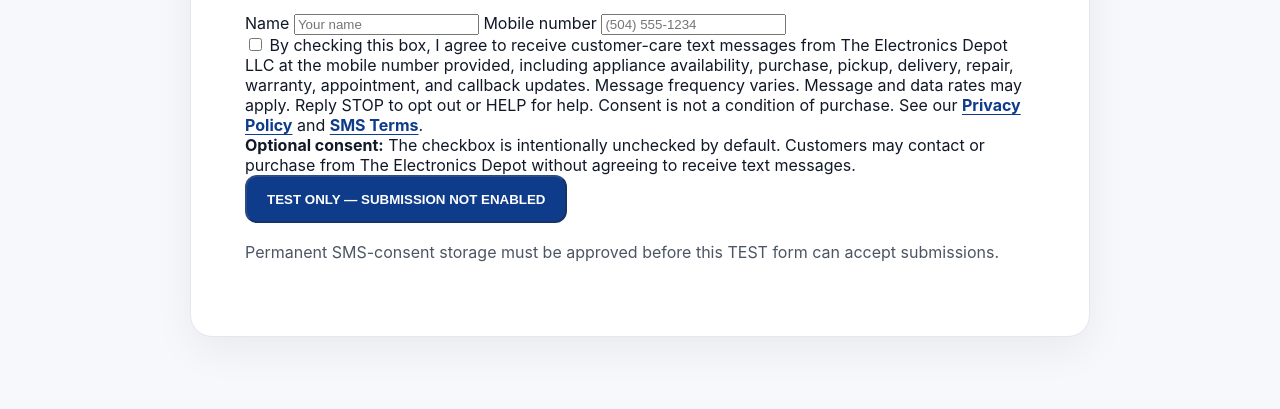
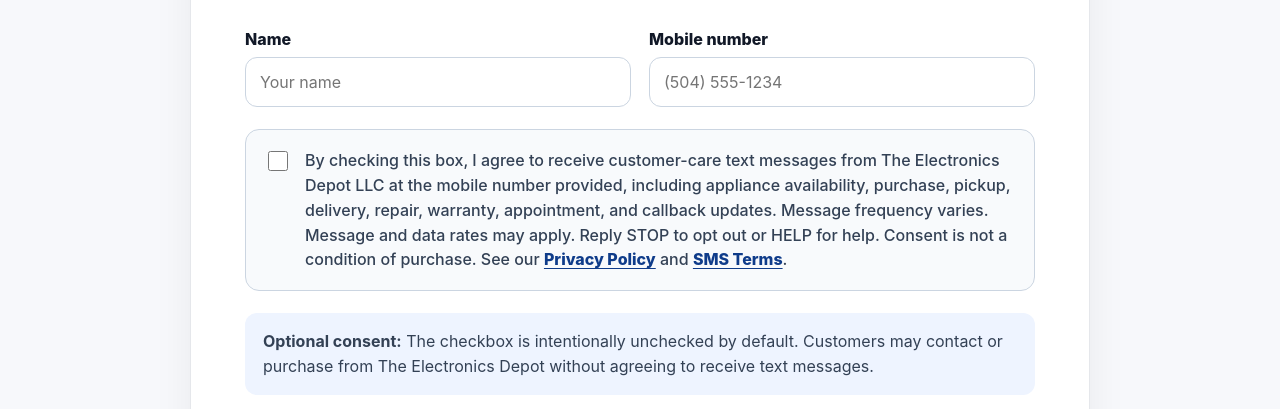
Before and after one commit to BUTTER6599/EDP-Master-System, a website: page customer-portal-v3/public/sms-consent.html in a window 1280 px wide. Shown: the part 391-800 px from the top of the page. Drawn offline with Linux system fonts and the light colour scheme.

Commit message:
Style TEST SMS consent form

```diff
--- a/customer-portal-v3/public/styles.css
+++ b/customer-portal-v3/public/styles.css
@@ -18,7 +18,8 @@
 p { line-height: 1.65; color: #4b5563; }
 .hero-copy { max-width: 720px; font-size: 18px; }
 .actions { display: flex; flex-wrap: wrap; gap: 12px; margin-top: 28px; }
-.button { display: inline-flex; align-items: center; justify-content: center; min-height: 48px; padding: 0 20px; border-radius: 12px; font-weight: 800; }
+.button { display: inline-flex; align-items: center; justify-content: center; min-height: 48px; padding: 0 20px; border: 0; border-radius: 12px; font: inherit; font-weight: 800; cursor: pointer; }
+.button[disabled] { cursor: not-allowed; opacity: .58; }
 .primary { background: #0f3c8a; color: white; }
 .secondary { background: white; border: 1px solid #d1d5db; }
 .store-card, .feature-card, .placeholder { border: 1px solid #e5e7eb; background: white; border-radius: 22px; box-shadow: 0 14px 40px rgba(17,24,39,.06); }
@@ -37,12 +38,23 @@
 .policy-title { margin-bottom: 16px; font-size: clamp(40px, 6vw, 64px); }
 .policy-card h2 { margin-top: 38px; font-size: clamp(24px, 3vw, 32px); }
 .policy-card a, footer a { color: #0f3c8a; font-weight: 700; text-decoration: underline; text-underline-offset: 3px; }
+.consent-form { display: grid; gap: 22px; margin-top: 32px; }
+.form-grid { display: grid; grid-template-columns: 1fr 1fr; gap: 18px; }
+.consent-form label > span:first-child { display: block; margin-bottom: 8px; font-weight: 800; color: #111827; }
+.consent-form input[type="text"], .consent-form input[type="tel"] { width: 100%; min-height: 50px; padding: 12px 14px; border: 1px solid #cbd5e1; border-radius: 12px; background: #fff; color: #111827; font: inherit; font-size: 16px; }
+.consent-form input:focus { outline: 3px solid rgba(15,60,138,.18); border-color: #0f3c8a; }
+.checkbox-row { display: grid; grid-template-columns: auto 1fr; gap: 14px; align-items: start; padding: 18px; border: 1px solid #cbd5e1; border-radius: 14px; background: #f8fafc; }
+.checkbox-row input { width: 20px; height: 20px; margin-top: 3px; }
+.checkbox-row span { margin: 0 !important; font-weight: 500 !important; line-height: 1.55; color: #334155 !important; }
+.checkbox-row a { color: #0f3c8a; font-weight: 800; text-decoration: underline; text-underline-offset: 3px; }
+.consent-note { padding: 16px 18px; border-radius: 12px; background: #eef4ff; color: #334155; line-height: 1.55; }
+.form-status { margin: -10px 0 0; font-size: 13px; }
 footer { display: flex; justify-content: space-between; gap: 20px; width: min(1180px, calc(100% - 32px)); margin: 0 auto; padding: 34px 0 48px; border-top: 1px solid #e5e7eb; font-size: 13px; }
 @media (max-width: 820px) {
   .site-header { align-items: flex-start; flex-direction: column; }
   .hero, .split, .contact { grid-template-columns: 1fr; }
   .hero { padding-top: 54px; }
-  .grid { grid-template-columns: 1fr; }
+  .grid, .form-grid { grid-template-columns: 1fr; }
   .contact .button { justify-self: start; }
   nav { gap: 12px; }
   footer { flex-direction: column; }
```
